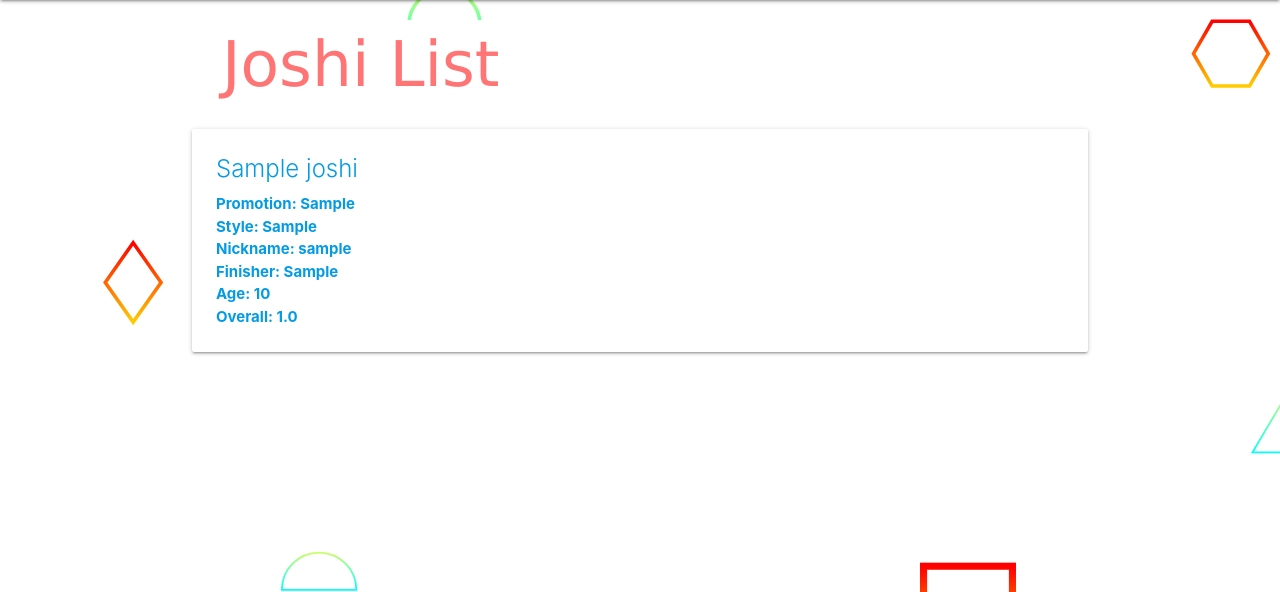
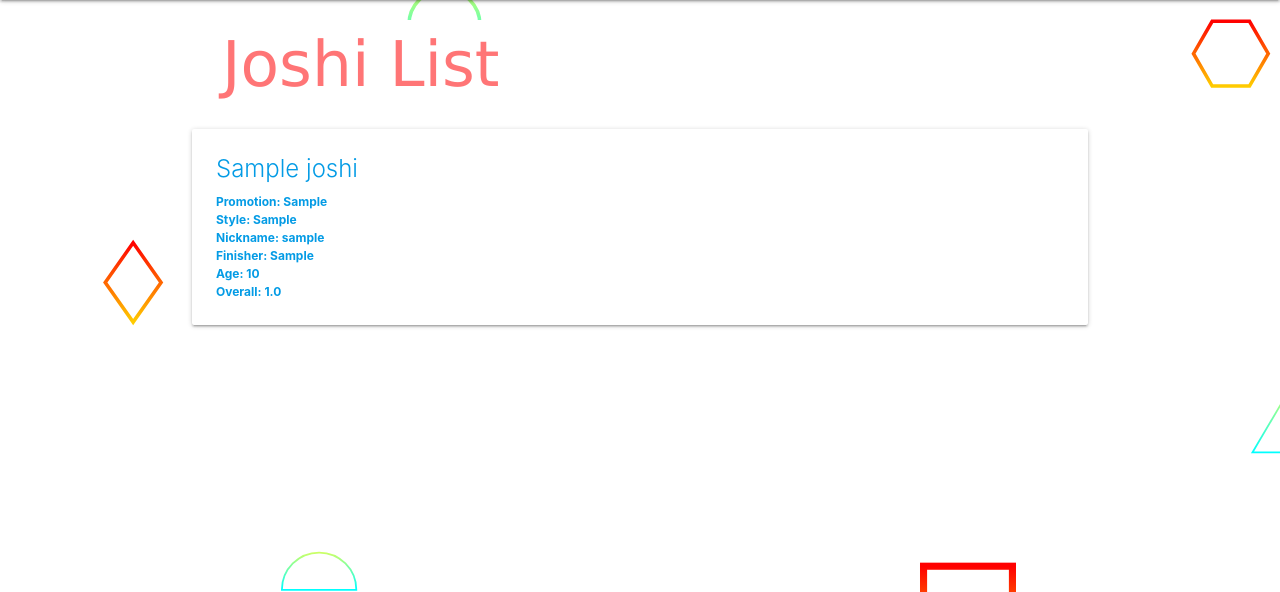
Before and after one commit to TonyPurple/joshicollector-flex44-anthonyvanoni, a Django app: page /joshis/ in a window 1280 px wide. Shown: the part 64-656 px from the top of the page. Run offline with Django 4.2, Linux system fonts and the light colour scheme; tables that the repository leaves empty hold one stand-in row (values such as "Sample post").

Commit message:
adjusting text size for card content

```diff
--- a/main_app/static/css/style.css
+++ b/main_app/static/css/style.css
@@ -57,6 +57,7 @@ nav .nav-wrapper {
     .dropdown-menu a:hover {
         background-color: rgb(57, 121, 138);
         color: rgb(273, 117, 118);
+        padding: 10px;
     }
 
     .right-menu:hover .dropdown-menu {
@@ -87,3 +88,7 @@ form {
         font-family: Verdana, Geneva, Tahoma, sans-serif;
         border-radius: 5%;
     }
+
+    .card .card-content {
+        font-size: 12px;
+    }
```
Lines whose indentation alone changed are shown as unchanged.
